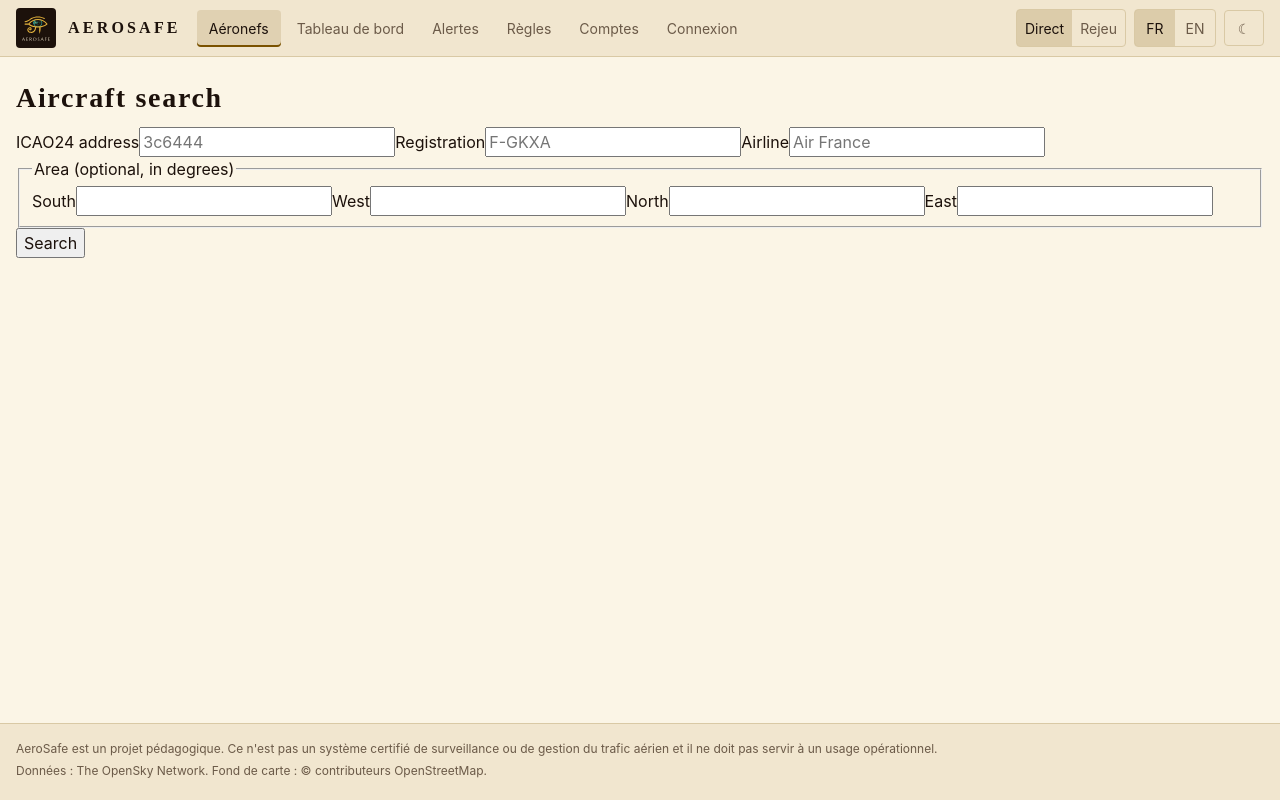
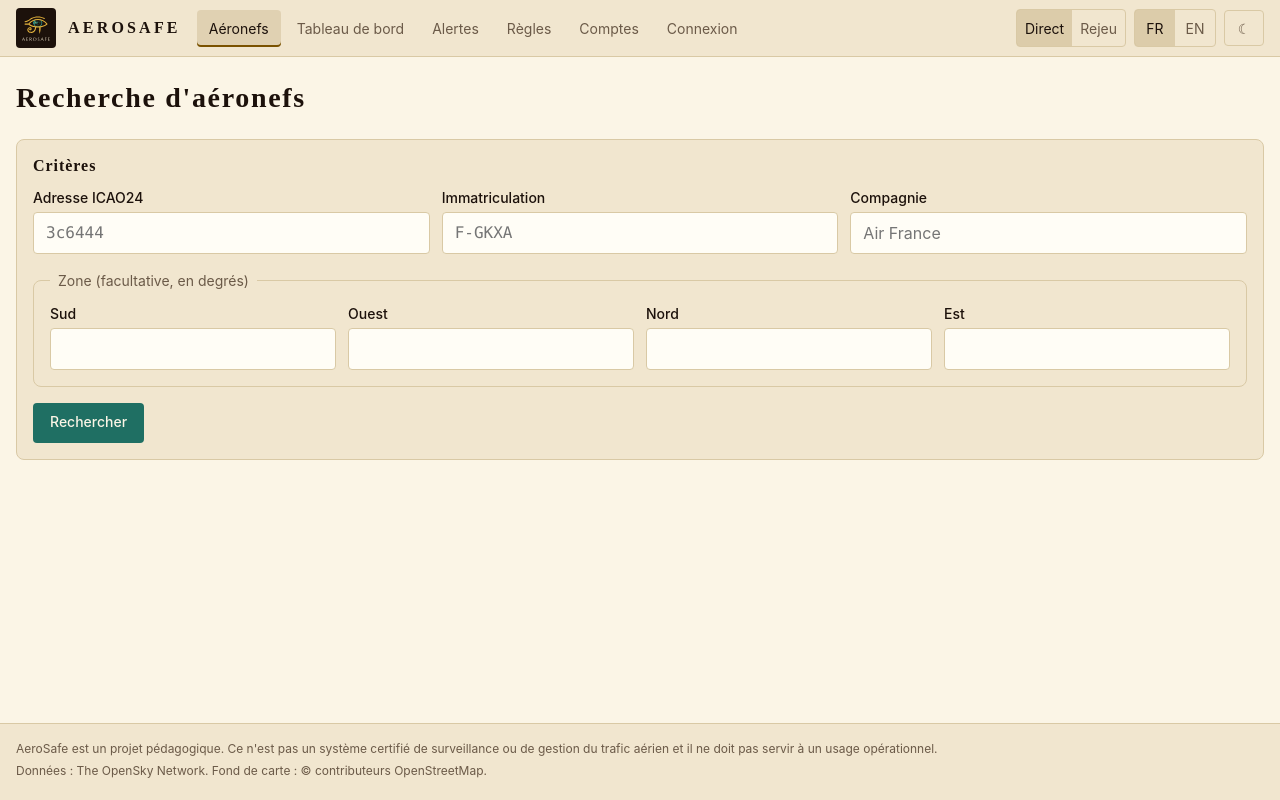
Before and after one commit to thibault-dlb/aerosafe, a React (Vite) app in the folder src/front/: page /aircraft in a window 1280 px wide. Built offline with nearby package versions, Linux system fonts and the light colour scheme.

Commit message:
feat(aircraft): style and translate the aircraft search

```diff
--- /dev/null
+++ b/src/front/src/pages/aircraft/Aircraft.module.css
@@ -0,0 +1,93 @@
+/* Layout of the aircraft and flight pages. Colours and sizes come from styles/tokens.css. */
+
+.page {
+  display: flex;
+  flex-direction: column;
+  gap: var(--space-5);
+}
+
+.page h1 {
+  margin: 0;
+}
+
+.subtitle {
+  margin: 0;
+  color: var(--color-text-muted);
+}
+
+.form {
+  display: flex;
+  flex-direction: column;
+  gap: var(--space-4);
+}
+
+.fields {
+  display: grid;
+  grid-template-columns: repeat(auto-fit, minmax(12rem, 1fr));
+  gap: var(--space-3);
+}
+
+.area {
+  margin: 0;
+  padding: var(--space-3) var(--space-4) var(--space-4);
+  border: 1px solid var(--color-border);
+  border-radius: var(--radius-md);
+}
+
+.area legend {
+  padding: 0 var(--space-2);
+  color: var(--color-text-muted);
+  font-size: var(--text-sm);
+}
+
+.results {
+  display: flex;
+  flex-direction: column;
+  gap: var(--space-4);
+}
+
+/* Identity on the left, latest position on the right; one column on a phone. */
+.columns {
+  display: grid;
+  grid-template-columns: minmax(16rem, 1fr) 2fr;
+  gap: var(--space-4);
+  align-items: start;
+}
+
+@media (max-width: 720px) {
+  .columns {
+    grid-template-columns: 1fr;
+  }
+}
+
+.facts {
+  display: grid;
+  grid-template-columns: auto 1fr;
+  gap: var(--space-2) var(--space-4);
+  margin: 0;
+}
+
+.facts dt {
+  color: var(--color-text-muted);
+  font-size: var(--text-sm);
+}
+
+.facts dd {
+  margin: 0;
+}
+
+.tiles {
+  display: grid;
+  grid-template-columns: repeat(auto-fit, minmax(10rem, 1fr));
+  gap: var(--space-3);
+}
+
+.gaps {
+  margin: var(--space-2) 0 0;
+  padding-left: var(--space-5);
+}
+
+.muted {
+  margin: 0;
+  color: var(--color-text-muted);
+}
--- a/src/front/src/pages/aircraft/AircraftSearch.tsx
+++ b/src/front/src/pages/aircraft/AircraftSearch.tsx
@@ -2,12 +2,28 @@ import { type FormEvent, useMemo, useState } from "react";
 import { Link } from "react-router-dom";
 
 import AircraftMap from "@/components/map/AircraftMap";
+import Button from "@/components/ui/Button";
+import Field from "@/components/ui/Field";
+import Notice from "@/components/ui/Notice";
+import Panel from "@/components/ui/Panel";
+import Table from "@/components/ui/Table";
+import { useTranslation } from "@/hooks/useTranslation";
+import type { TranslationKey } from "@/i18n/fr";
 import type { Aircraft } from "@/models/Aircraft";
 import { type AircraftSearch as Criteria, AircraftService } from "@/services/AircraftService";
-import { ErrorMessages } from "@/services/ErrorMessages";
+import { Formatter } from "@/services/Formatter";
 import type { MapPosition } from "@/services/MapService";
 
+import styles from "./Aircraft.module.css";
 import { AREA_FIELDS, type AreaField, parseArea } from "./area";
+import { errorKey } from "./errors";
+
+const AREA_LABELS: Record<AreaField, TranslationKey> = {
+  south: "aircraft.search.south",
+  west: "aircraft.search.west",
+  north: "aircraft.search.north",
+  east: "aircraft.search.east",
+};
 
 export interface AircraftSearchProps {
   service?: AircraftService;
@@ -15,6 +31,7 @@ export interface AircraftSearchProps {
 
 /** UC-01: search aircraft by address, registration, airline or area, and pick one. */
 export default function AircraftSearch({ service }: AircraftSearchProps) {
+  const { t } = useTranslation();
   const api = useMemo(() => service ?? new AircraftService(), [service]);
   const [icao24, setIcao24] = useState("");
   const [registration, setRegistration] = useState("");
@@ -26,7 +43,7 @@ export default function AircraftSearch({ service }: AircraftSearchProps) {
     east: "",
   });
   const [results, setResults] = useState<Aircraft[] | null>(null);
-  const [error, setError] = useState<string | null>(null);
+  const [error, setError] = useState<TranslationKey | null>(null);
   const [loading, setLoading] = useState(false);
 
   const positions = useMemo<MapPosition[]>(
@@ -36,6 +53,7 @@ export default function AircraftSearch({ service }: AircraftSearchProps) {
         .map((aircraft) => ({
           latitude: aircraft.latitude as number,
           longitude: aircraft.longitude as number,
+          altitude: aircraft.altitude,
           label: aircraft.displayName,
         })),
     [results],
@@ -45,7 +63,7 @@ export default function AircraftSearch({ service }: AircraftSearchProps) {
     event.preventDefault();
     const area = parseArea(bounds);
     if (area === null) {
-      setError("An area needs the four bounds: south, west, north and east.");
+      setError("aircraft.search.incompleteArea");
       return;
     }
     const criteria: Criteria = { icao24, registration, airline, area };
@@ -55,98 +73,104 @@ export default function AircraftSearch({ service }: AircraftSearchProps) {
       setResults(await api.search(criteria));
     } catch (failure) {
       setResults(null);
-      setError(ErrorMessages.AIRCRAFT.describe(failure));
+      setError(errorKey(failure, "aircraft.error.criteria"));
     } finally {
       setLoading(false);
     }
   }
 
   return (
-    <main>
-      <h1>Aircraft search</h1>
-      <form onSubmit={onSubmit} aria-label="Aircraft search">
-        <label>
-          ICAO24 address
-          <input
+    <main className={styles.page}>
+      <h1>{t("aircraft.search.title")}</h1>
+      <Panel title={t("aircraft.search.criteria")}>
+        <form onSubmit={onSubmit} aria-label={t("aircraft.search.title")} className={styles.form}>
+          <div className={styles.fields}>
+            <Field
+              label={t("aircraft.search.icao24")}
               value={icao24}
               onChange={(event) => setIcao24(event.target.value)}
               pattern="[0-9a-fA-F]{1,6}"
               maxLength={6}
               placeholder="3c6444"
+              className="mono"
             />
-        </label>
-        <label>
-          Registration
-          <input
+            <Field
+              label={t("aircraft.search.registration")}
               value={registration}
               onChange={(event) => setRegistration(event.target.value)}
               maxLength={20}
               placeholder="F-GKXA"
+              className="mono"
             />
-        </label>
-        <label>
-          Airline
-          <input
+            <Field
+              label={t("aircraft.search.airline")}
               value={airline}
               onChange={(event) => setAirline(event.target.value)}
               maxLength={100}
               placeholder="Air France"
             />
-        </label>
-        <fieldset>
-          <legend>Area (optional, in degrees)</legend>
+          </div>
+          <fieldset className={styles.area}>
+            <legend>{t("aircraft.search.area")}</legend>
+            <div className={styles.fields}>
               {AREA_FIELDS.map((field) => (
-            <label key={field}>
-              {field[0].toUpperCase() + field.slice(1)}
-              <input
+                <Field
+                  key={field}
+                  label={t(AREA_LABELS[field])}
                   type="number"
                   step="any"
                   value={bounds[field]}
                   onChange={(event) => setBounds({ ...bounds, [field]: event.target.value })}
+                  className="mono"
                 />
-            </label>
               ))}
+            </div>
           </fieldset>
-        <button type="submit" disabled={loading}>
-          {loading ? "Searching…" : "Search"}
-        </button>
+          <div>
+            <Button type="submit" disabled={loading}>
+              {loading ? t("aircraft.search.searching") : t("aircraft.search.submit")}
+            </Button>
+          </div>
         </form>
+      </Panel>
 
-      {error && <p role="alert">{error}</p>}
+      {error && <Notice variant="danger">{t(error)}</Notice>}
 
-      {results !== null && results.length === 0 && (
-        <p role="status">No aircraft matches these criteria. Try broader criteria.</p>
-      )}
+      {results !== null && results.length === 0 && <Notice>{t("aircraft.search.empty")}</Notice>}
 
       {results !== null && results.length > 0 && (
-        <>
-          <table>
-            <caption>{results.length} aircraft found</caption>
+        <div className={styles.results}>
+          <Table>
+            <caption>{t("aircraft.search.found", { count: results.length })}</caption>
             <thead>
               <tr>
-                <th scope="col">Aircraft</th>
-                <th scope="col">ICAO24</th>
-                <th scope="col">Model</th>
-                <th scope="col">Airline</th>
-                <th scope="col">Last contact</th>
+                <th scope="col">{t("aircraft.column.aircraft")}</th>
+                <th scope="col">{t("aircraft.column.icao24")}</th>
+                <th scope="col">{t("aircraft.column.model")}</th>
+                <th scope="col">{t("aircraft.column.airline")}</th>
+                <th scope="col">{t("aircraft.column.lastContact")}</th>
               </tr>
             </thead>
             <tbody>
               {results.map((aircraft) => (
                 <tr key={aircraft.id}>
                   <td>
-                    <Link to={`/aircraft/${aircraft.id}`}>{aircraft.displayName}</Link>
+                    <Link to={`/aircraft/${aircraft.id}`} className="mono">
+                      {aircraft.displayName}
+                    </Link>
                   </td>
-                  <td>{aircraft.icao24}</td>
-                  <td>{aircraft.model ?? "Unknown"}</td>
-                  <td>{aircraft.airline ?? "Unknown"}</td>
-                  <td>{aircraft.lastContactAt?.toLocaleString() ?? "Never"}</td>
+                  <td className="mono">{aircraft.icao24}</td>
+                  <td>{aircraft.model ?? t("aircraft.unknown")}</td>
+                  <td>{aircraft.airline ?? t("aircraft.unknown")}</td>
+                  <td className="mono">
+                    {aircraft.lastContactAt ? Formatter.date(aircraft.lastContactAt) : t("aircraft.never")}
+                  </td>
                 </tr>
               ))}
             </tbody>
-          </table>
+          </Table>
           <AircraftMap aircraft={positions} />
-        </>
+        </div>
       )}
     </main>
   );
```
Also changed, not shown: src/front/src/pages/aircraft/testStore.ts (added, +11 -0 lines), 1 other file (tests, documents, lock files or other folders). Lines whose indentation alone changed are shown as unchanged.
